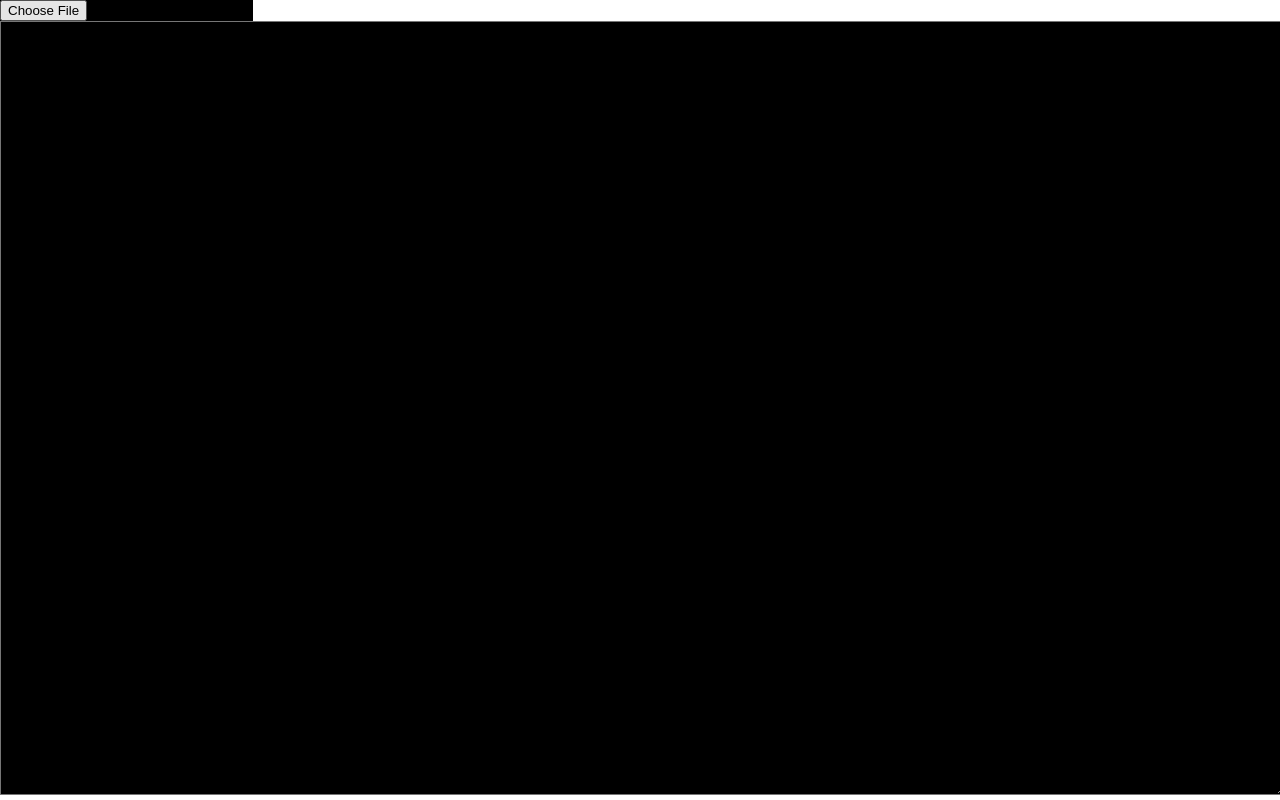
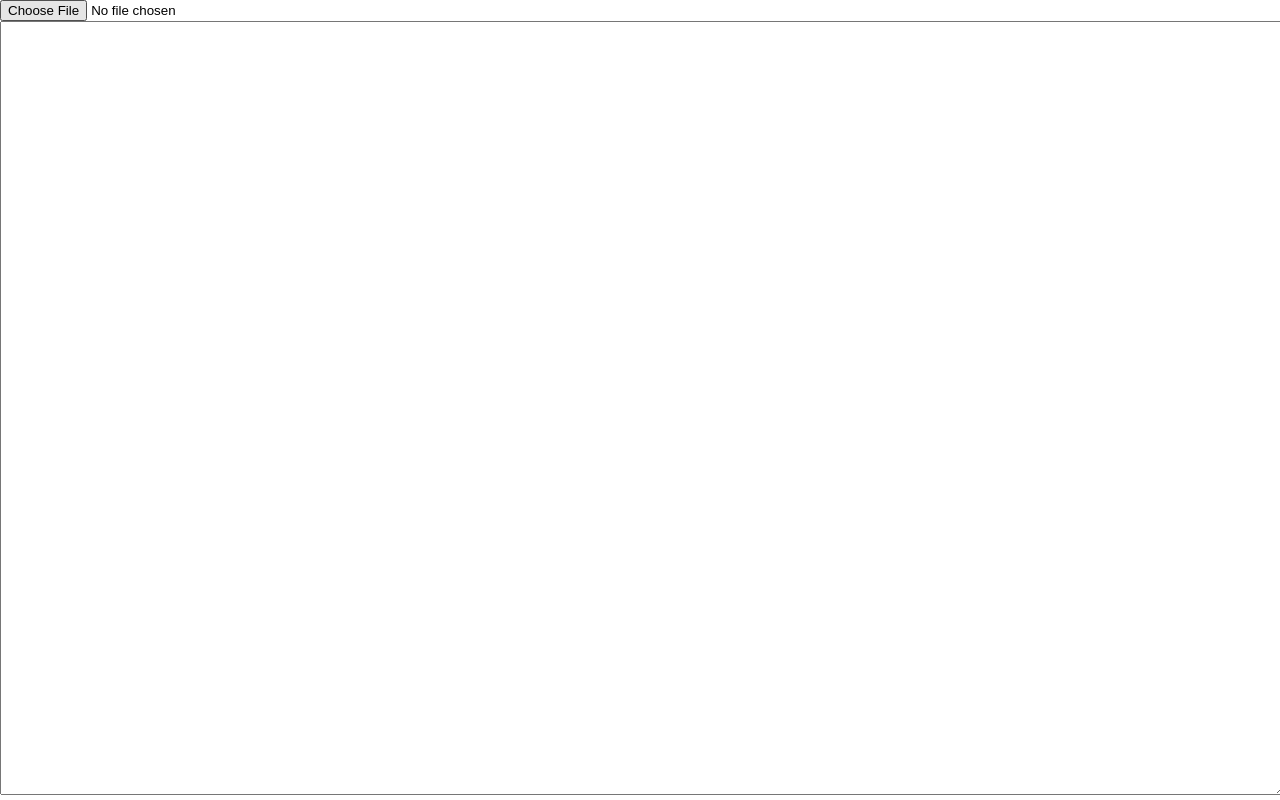
Before and after one commit to spiderfencer1/Editor, a plain HTML site: page index.html in a window 1280 px wide. Drawn offline with Linux system fonts and the light colour scheme.

Commit message:
Update style.css

```diff
--- a/style.css
+++ b/style.css
@@ -9,12 +9,7 @@ body{
 	padding:0;
 	overflow:hidden;
 }
-#file{
-	background-color:#000000;
-}
 #text{
 	width:100%;
 	height:96%;
-	background-color:#000000;
-	color:#00ff00;
 }
```
